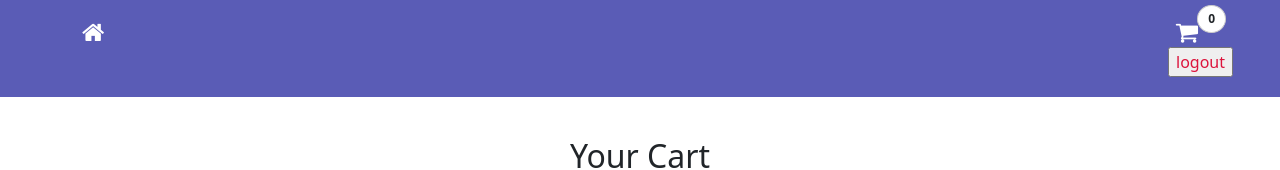
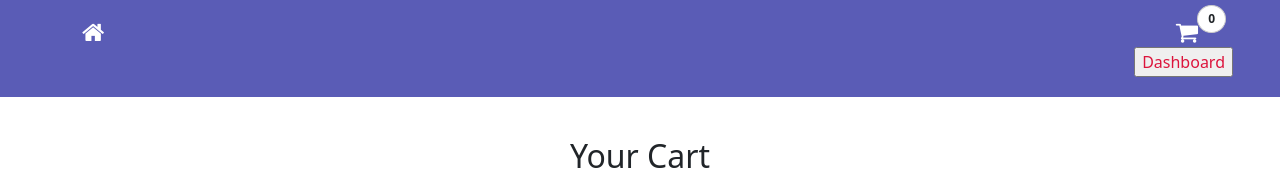
Before and after one commit to vam012/TCSGrocers, an Angular app in the folder Frontend/tcs-grocers/: page /cart in a window 1280 px wide. Shown: the top 170 px of the page. Built offline with nearby package versions, Linux system fonts and the light colour scheme.

Commit message:
button name change

```diff
--- a/Frontend/tcs-grocers/src/app/cart/cart.component.html
+++ b/Frontend/tcs-grocers/src/app/cart/cart.component.html
@@ -12,7 +12,7 @@
                     </div>
                 </div>
                 <div class="logout">
-                    <input class="btns" type="button" value="logout">
+                    <input class="btns" type="button" value="Dashboard">
                 </div>
 
             </div>
--- a/Frontend/tcs-grocers/src/app/user-home/user-home.component.html
+++ b/Frontend/tcs-grocers/src/app/user-home/user-home.component.html
@@ -8,7 +8,7 @@
                 </div>
             </div>
             <div class="logout">
-                <input class="btns" type="button" value="logout">
+                <input class="btns" type="button" value="Dashboard">
             </div>
 
         </div>
```
